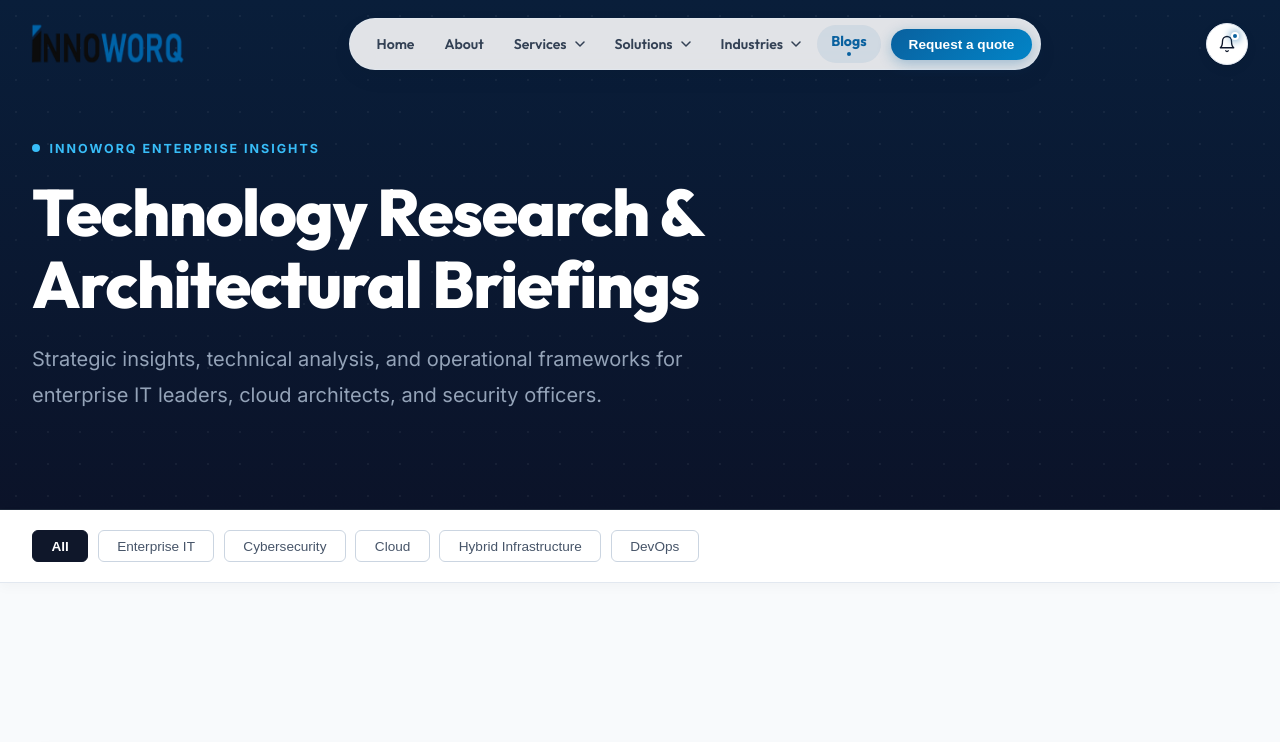
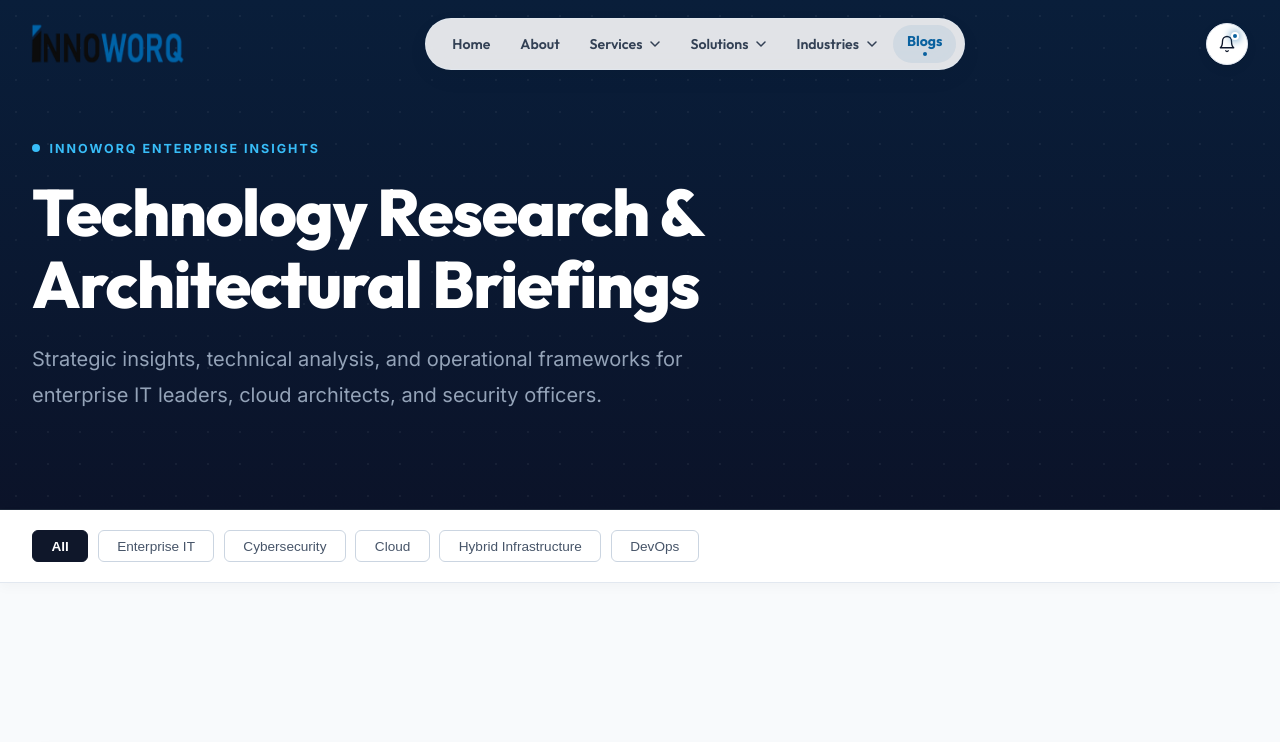
Before and after one commit to Harsh-Jain-10/innowork, a React (Vite) app in the folder client/: page /blogs in a window 1280 px wide. Shown: the top 742 px of the page. Built offline with nearby package versions, Linux system fonts and the light colour scheme.

Commit message:
feat: completely remove Request a quote button from navbar

```diff
--- a/client/src/components/Navbar.jsx
+++ b/client/src/components/Navbar.jsx
@@ -273,35 +273,6 @@ export default function Navbar() {
                 );
               })}
             </div>
-
-            {/* --- Right CTA Button Inside Pill ("Request a quote") --- */}
-            <motion.button
-              type="button"
-              onClick={handleRequestQuote}
-              whileHover={{ scale: 1.03 }}
-              whileTap={{ scale: 0.97 }}
-              style={{
-                borderRadius: '30px',
-                padding: '8px 18px',
-                fontSize: '0.85rem',
-                fontWeight: 700,
-                color: '#ffffff',
-                background: 'linear-gradient(135deg, #09619f 0%, #0284c7 100%)',
-                border: 'none',
-                cursor: 'pointer',
-                boxShadow: '0 4px 14px rgba(9, 97, 159, 0.3)',
-                marginLeft: '6px',
-                whiteSpace: 'nowrap',
-                display: 'inline-flex',
-                alignItems: 'center',
-                gap: '6px'
-              }}
-              className="pill-cta-btn"
-            >
-              <span>Request a quote</span>
-            </motion.button>
-
-            {/* --- MEGA DROPDOWN CONTAINER PANEL --- */}
             <AnimatePresence>
               {activeDropdown && NAV_DROPDOWNS[activeDropdown] && (
                 <motion.div
@@ -532,25 +503,6 @@ export default function Navbar() {
               <Link to="/solutions" style={{ color: '#0f172a', textDecoration: 'none', fontWeight: 700 }} onClick={() => setIsMobileMenuOpen(false)}>Solutions</Link>
               <Link to="/industries" style={{ color: '#0f172a', textDecoration: 'none', fontWeight: 700 }} onClick={() => setIsMobileMenuOpen(false)}>Industries</Link>
               <Link to="/blogs" style={{ color: '#0f172a', textDecoration: 'none', fontWeight: 700 }} onClick={() => setIsMobileMenuOpen(false)}>Blogs</Link>
-              <button
-                type="button"
-                onClick={() => {
-                  setIsMobileMenuOpen(false);
-                  handleRequestQuote();
-                }}
-                style={{
-                  width: '100%',
-                  padding: '12px',
-                  borderRadius: '12px',
-                  backgroundColor: '#09619f',
-                  color: '#ffffff',
-                  border: 'none',
-                  fontWeight: 700,
-                  marginTop: '0.5rem'
-                }}
-              >
-                Request a quote
-              </button>
             </div>
           </motion.div>
         )}
```
